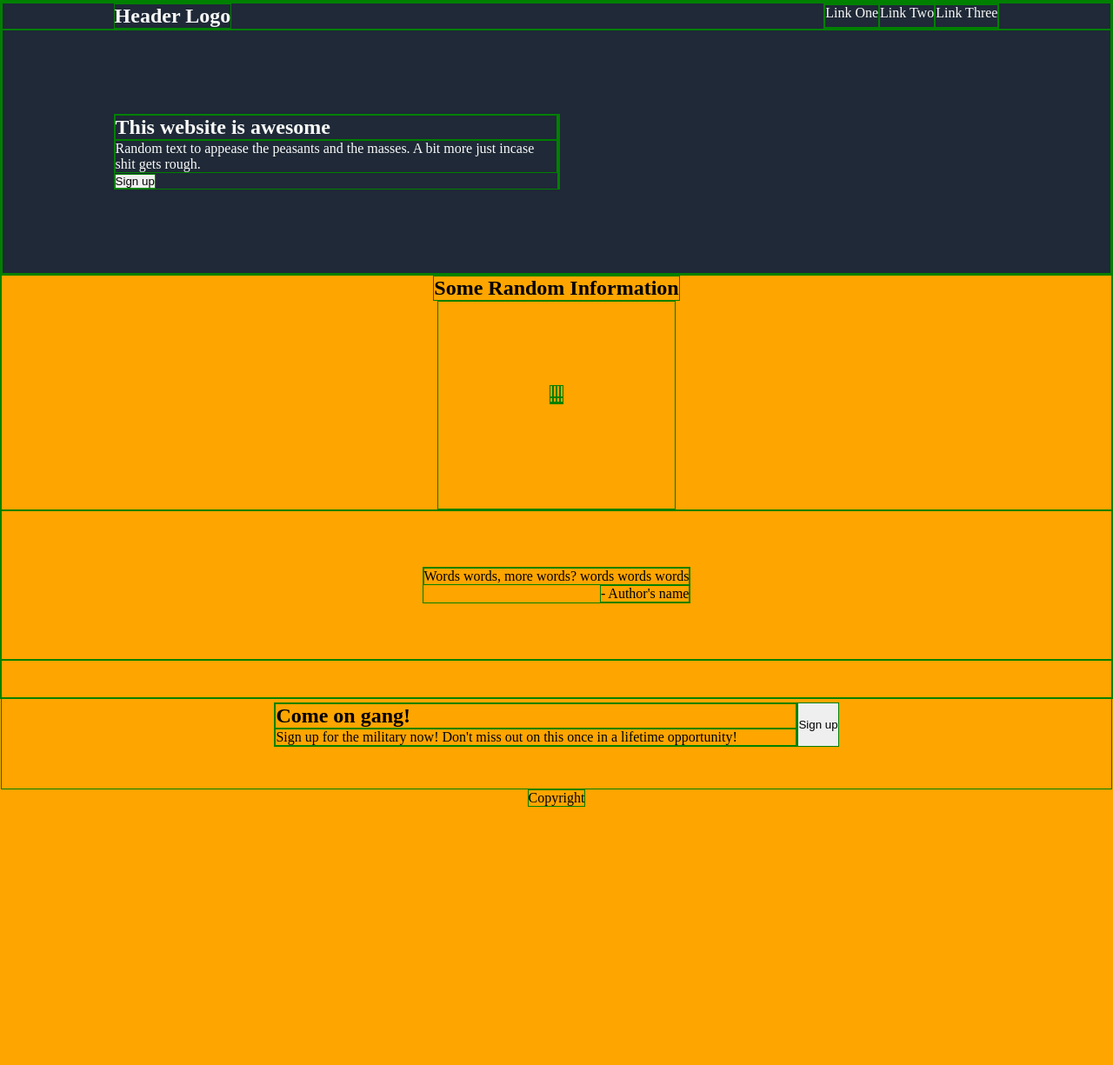
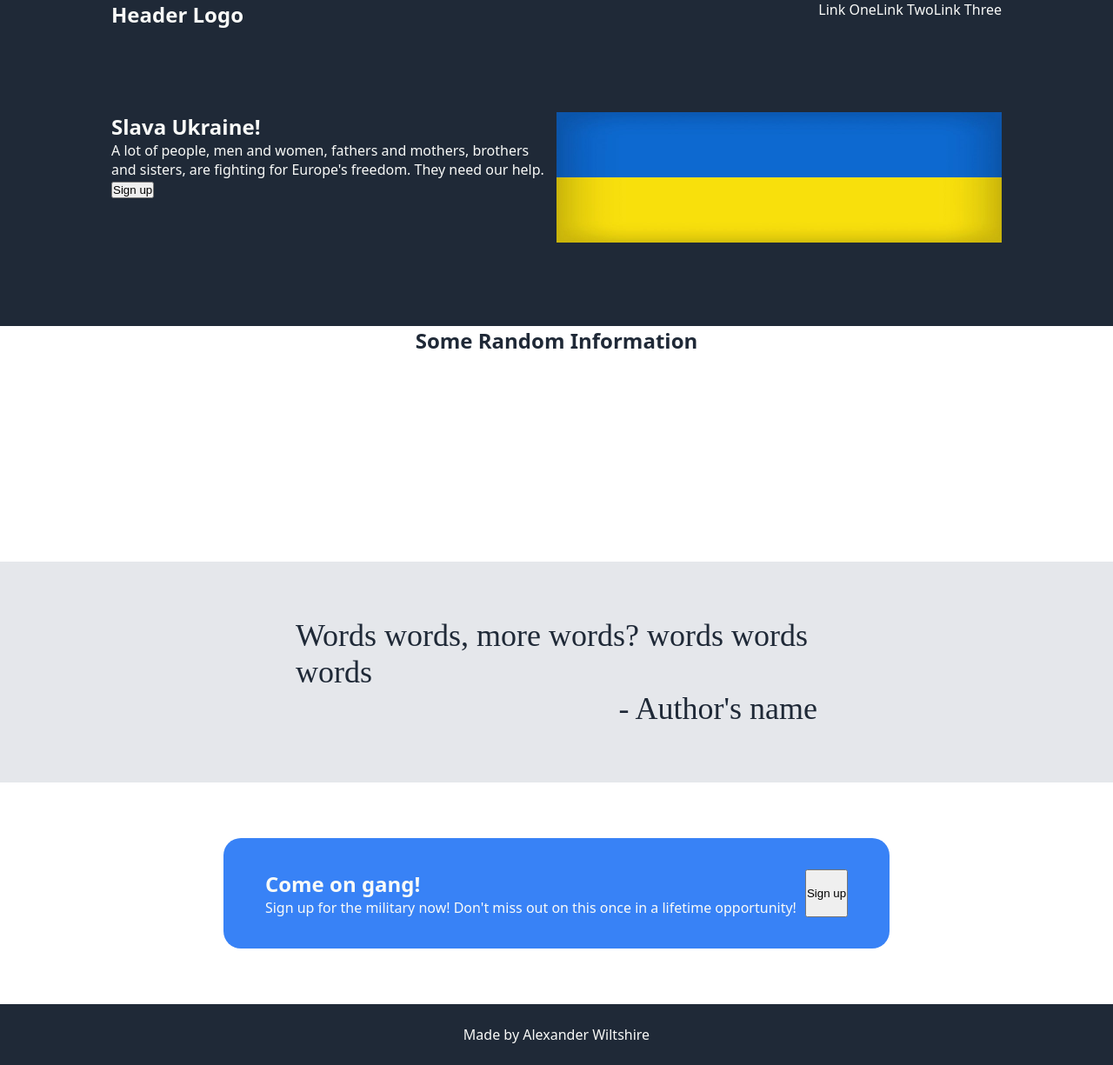
Before and after one commit to JarlDredix/landing-page, a plain HTML site: page index.html in a window 1280 px wide. Shown: the whole page at 87% size. Before the commit the page ends 928 px from the top, so only its background shows below. Drawn offline with Linux system fonts and the light colour scheme.

Commit message:
Add font styles, containers, imgs

```diff
--- a/index.html
+++ b/index.html
@@ -24,11 +24,11 @@
         </div>
         <div class="hero-container">
             <div class="hero-content">
-                <h2>This website is awesome</h2>
-                <p>Random text to appease the peasants and the masses. A bit more just incase shit gets rough.</p>
+                <h2>Slava Ukraine!</h2>
+                <p>A lot of people, men and women, fathers and mothers, brothers and sisters, are fighting for Europe's freedom. They need our help.</p>
                 <button>Sign up</button>
             </div>
-            <img src="" alt="">
+            <img src="images/ukraine-flag.jpg" alt="Ukrainian Flag">
         </div>
     </div>
 
@@ -63,12 +63,16 @@
 
     <div class="bottom-wrap">
         <div class="call-to-action">
-            <h2 class="call-to-action-header">Come on gang!</h2>
-            <p>Sign up for the military now! Don't miss out on this once in a lifetime opportunity!</p>
+            <div class="call-content">
+                <h2 class="call-to-action-header">Come on gang!</h2>
+                <p>Sign up for the military now! Don't miss out on this once in a lifetime opportunity!</p>
+            </div>
+            <button class="call-button">Sign up</button>
         </div>
-        <button>Sign up</button>
     </div>
-    <footer>Copyright</footer>
+
+    <footer>Made by Alexander Wiltshire</footer>
+
 </body>
 
 </html>
--- a/styles.css
+++ b/styles.css
@@ -1,13 +1,14 @@
 * {
     margin: 0;
     padding: 0;
-    border: 1px solid green;
+    /* border: 1px solid green; */
 }
 
 body {
     display: flex;
     align-items: center;
     flex-flow: column;
+    font-family: system-ui, -apple-system, BlinkMacSystemFont, 'Segoe UI', Roboto, Oxygen, Ubuntu, Cantarell, 'Open Sans', 'Helvetica Neue', sans-serif;
     height: 100vh;
     background-color: orange;
 }
@@ -45,9 +46,9 @@ ul {
     width: 50%;
 }
 
-.hero-content img {
-    width: 50%;
-    height: auto;
+.hero-container img {
+    width: 100%;
+    height: 150px;
 }
 
 .mid-wrap {
@@ -55,6 +56,8 @@ ul {
     flex-direction: column;
     align-items: center;
     width: 100%;
+    background-color: white;
+    color: #1f2937;
 }
 
 .mid-container {
@@ -70,12 +73,16 @@ ul {
     display: flex;
     align-items: center;
     flex-direction: column;
+    background-color: #e5e7eb;
 }
 
 .quote-container{
     display: flex;
     max-width: 600px;
     flex-direction: column;
+    font-size: 36px;
+    font-family: light italic;
+    color:#1f2937;
 }
 
 .quote-container .author {
@@ -85,11 +92,36 @@ ul {
 .bottom-wrap {
     display: flex;
     justify-content: center;
+    align-items: center;
     width: 100%;
-    padding-top:  6vh;
-    padding-bottom: 6vh;
+    padding-top: 8vh;
+    padding-bottom: 8vh;
+    background-color: white;
 }
 
 .call-to-action {
-    width: 600px;
+    display: flex;
+    background-color: #3882f6;
+    color: #f9faf8;
+    padding: 36px 48px 36px 48px;
+    border-radius: 20px;
+
 }
+
+.call-content {
+    display: flex;
+    flex-flow: column;
+}
+
+.call-button  {
+    margin-left: 10px;
+}
+
+footer {
+    display: flex;
+    justify-content: center;
+    background-color: #1f2937;
+    color: #f9faf8;
+    width: 100%;
+    padding: 24px 0px 24px 0px;
+}
```
Also changed, not shown: images/ukraine-flag.jpg (added).
